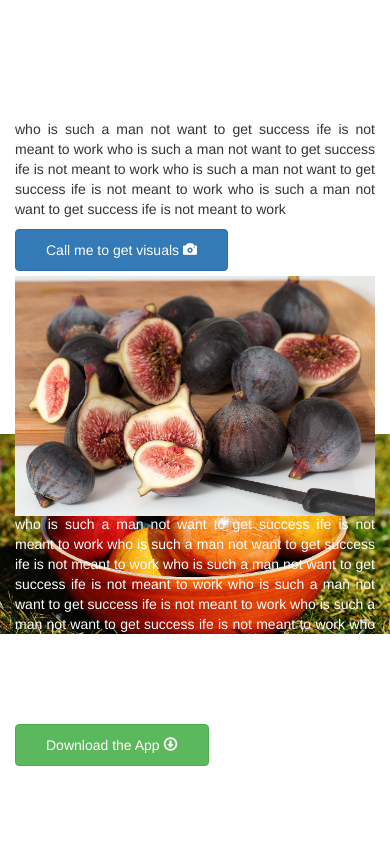
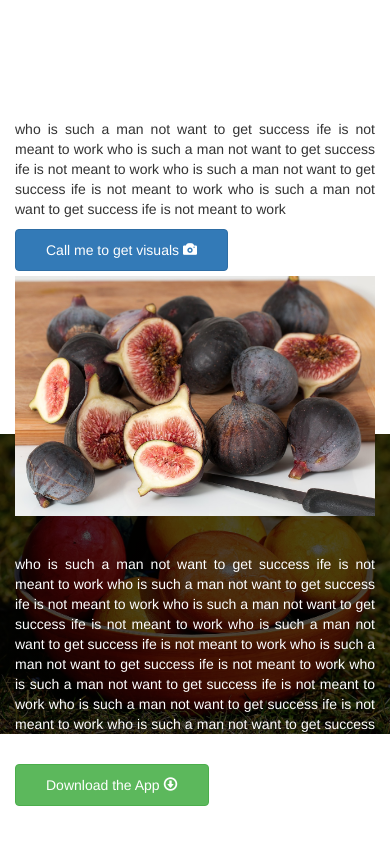
Before and after one commit to stephanie-vitalherne/practice-site, a plain HTML site: page index.html in a window 390 px wide. Shown: the part 3048-3892 px from the top of the page. Before the commit the page ends 3814 px from the top, so only its background shows below. Drawn offline with nearby package versions, Linux system fonts and the light colour scheme.

Commit message:
updated version April 17 2017

```diff
--- a/css/main.css
+++ b/css/main.css
@@ -75,11 +75,12 @@ img:hover
 .download
 {
   margin-top: 300px;
-  height: 200px;
-  padding-top: 80px;
-  padding-bottom: 80px;
+  height: 300px;
+  padding-top: 120px;
+  padding-bottom: 120px;
   color: white;
   text-align: justify;
   background-size: cover;
   background-position: center;
+  background-attachment: fixed;
 }
--- a/index.html
+++ b/index.html
@@ -14,7 +14,7 @@
 
     .download
     {
-      background-image: url(images/shell.jpg);
+      background-image:linear-gradient(rgba(0, 0, 0, 0.7), rgba(0, 0, 0, 0.7)), url(images/shell.jpg);
     }
     </style>
   </head>
@@ -220,10 +220,18 @@
       <div class="col-md-4">
         <button class="btn btn-success">Download the App <span class="glyphicon glyphicon-download"></span></button>
       </div>
+    </div>
+  </div>
+</section>
 
+<!--Footer Section-->
+<section class="cities">
+  <div class="container">
+    <div class="row">
+      <div class="col-md-4">
+
+      </div>
     </div>
-
   </div>
-
 </section>
   </body>
```
